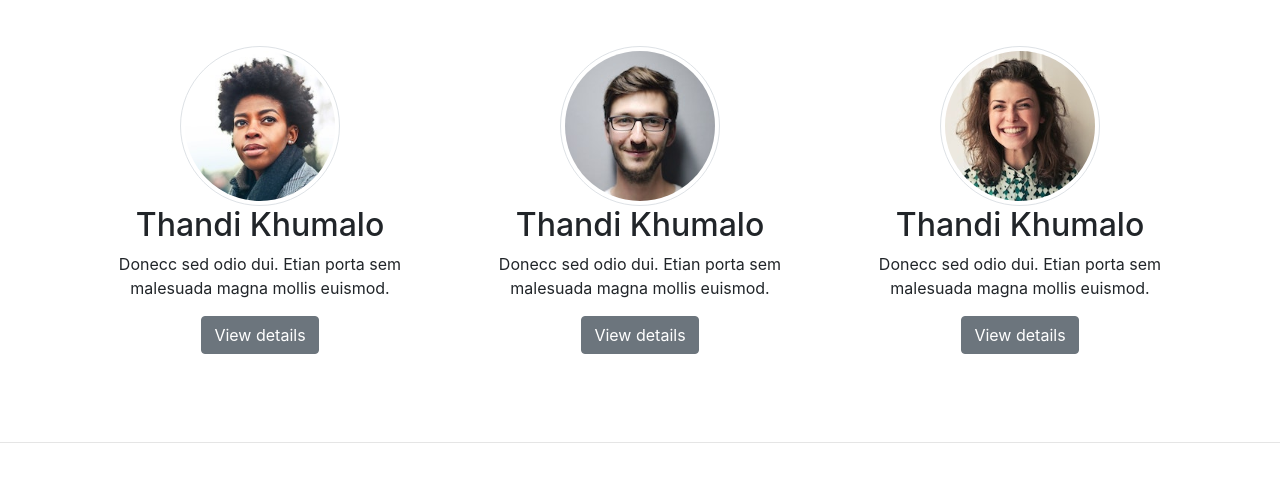
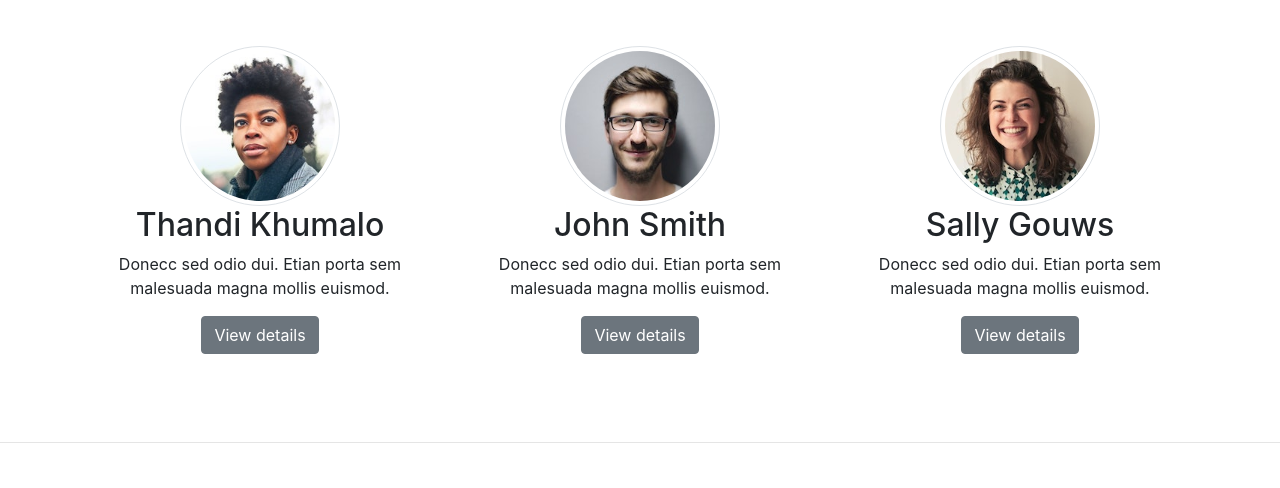
Before and after one commit to mthibabalwa-ITvarsity/module11assess1, a plain HTML site: page index.html in a window 1280 px wide. Shown: the part 570-1058 px from the top of the page. Drawn offline with Linux system fonts and the light colour scheme.

Commit message:
Update index.html

```diff
--- a/index.html
+++ b/index.html
@@ -69,13 +69,13 @@
                     </div>
                      <div class="col-lg-4">
                         <img src="img/john.jpg" class="img-thumbnail rounded-circle" width="160"/>
-                        <h2>Thandi Khumalo</h2>
+                        <h2>John Smith</h2>
                         <p>Donecc sed odio dui. Etian porta sem malesuada magna mollis euismod. </p>
                         <p><a href="#" class="btn btn-secondary" role="button">View details</a></p>
                     </div>
                      <div class="col-lg-4">
                         <img src="img/sally.jpg" class="img-thumbnail rounded-circle" width="160"/>
-                        <h2>Thandi Khumalo</h2>
+                        <h2>Sally Gouws</h2>
                         <p>Donecc sed odio dui. Etian porta sem malesuada magna mollis euismod. </p>
                         <p><a href="#" class="btn btn-secondary" role="button">View details</a></p>
                     </div>
```
